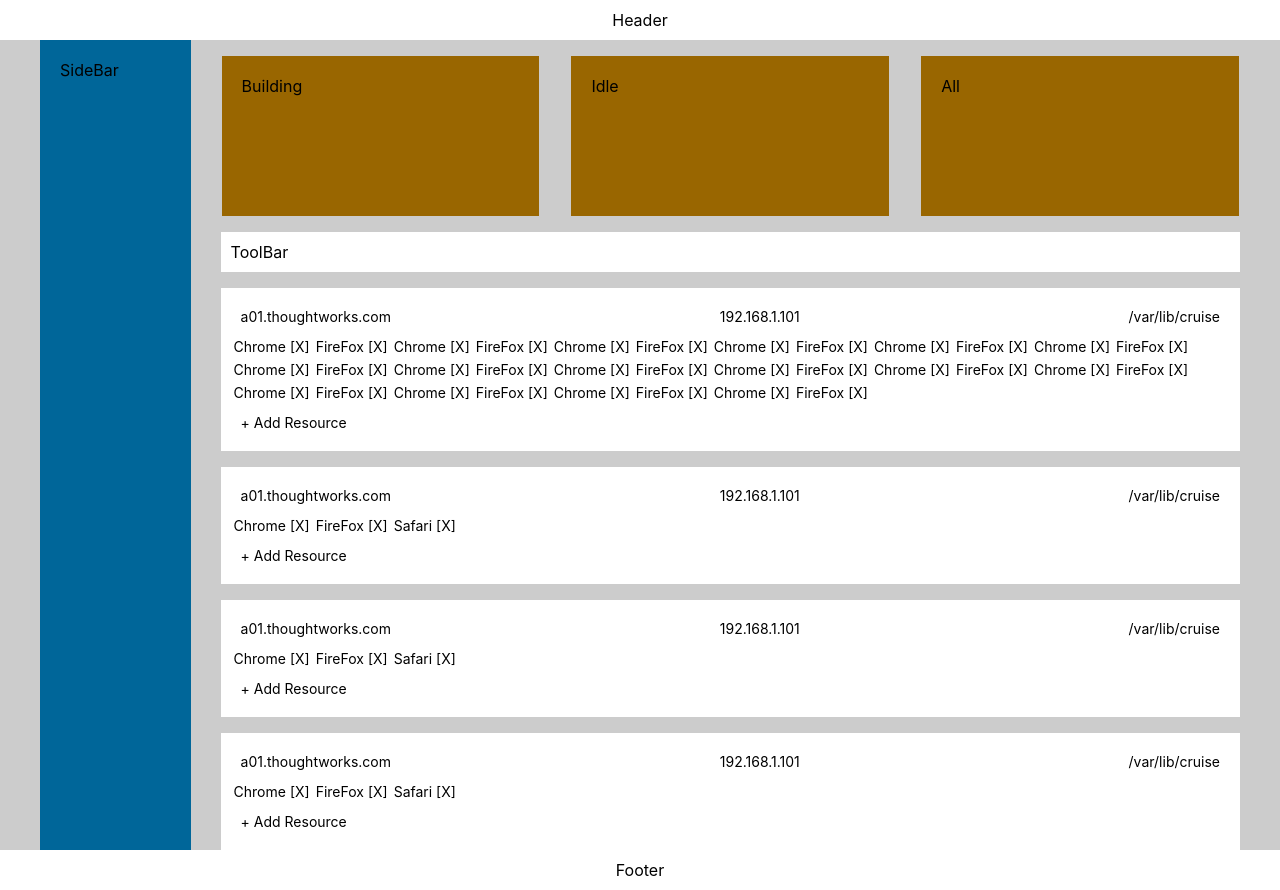
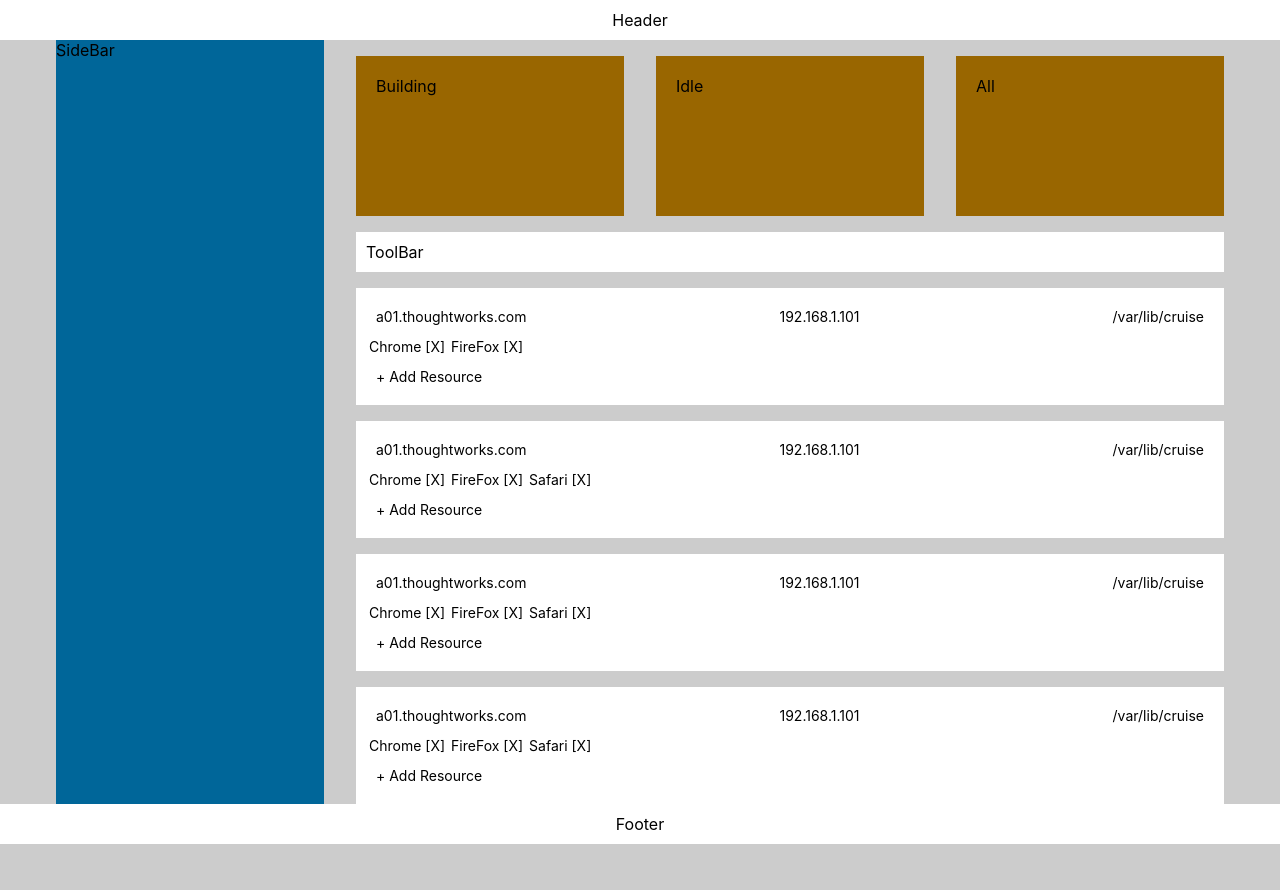
Before and after one commit to fang-lin/interview-cruise, a website built with Parcel: page src/index.html in a window 1280 px wide. After the commit the page ends 844 px from the top, so only its background shows below. Built offline with nearby package versions, Linux system fonts and the light colour scheme.

Commit message:
sidebar, modal and style.

```diff
--- a/src/components/SideBar.js
+++ b/src/components/SideBar.js
@@ -2,8 +2,10 @@ import Component from './Component';
 
 export default class SideBar extends Component {
   render() {
-    return `<aside class="sidebar">
-                SideBar
-           </aside>`;
+    return `<div class="sidebar-wrapper">
+                <aside class="sidebar">
+                    SideBar
+                </aside>
+           </div>`;
   }
 }
--- a/src/index.js
+++ b/src/index.js
@@ -6,7 +6,7 @@ const agents = [{
   domain: 'a01.thoughtworks.com',
   ip: '192.168.1.101',
   path: '/var/lib/cruise',
-  resources: ['Chrome', 'FireFox','Chrome', 'FireFox','Chrome', 'FireFox','Chrome', 'FireFox','Chrome', 'FireFox','Chrome', 'FireFox','Chrome', 'FireFox','Chrome', 'FireFox','Chrome', 'FireFox','Chrome', 'FireFox','Chrome', 'FireFox','Chrome', 'FireFox','Chrome', 'FireFox','Chrome', 'FireFox','Chrome', 'FireFox','Chrome', 'FireFox',],
+  resources: ['Chrome', 'FireFox'],
 }, {
   domain: 'a01.thoughtworks.com',
   ip: '192.168.1.101',
--- a/src/styles.css
+++ b/src/styles.css
@@ -32,23 +32,29 @@ footer {
     flex: 1;
 }
 
+.sidebar-wrapper {
+    width: 25%;
+    padding: 0 16px;
+    box-sizing: border-box;
+}
+
 .sidebar {
-    width: 280px;
+    height: 100%;
     background: #069;
-    padding: 20px;
 }
 
 .main {
-    flex-grow: 1;
-    margin: 0 0 0 30px;
+    width: 75%;
+    padding: 0 16px;
     overflow: hidden;
     display: flex;
     flex-direction: column;
+    box-sizing: border-box;
 }
 
 .state-cards {
     display: flex;
-    margin: 16px -15px 8px -15px;
+    margin: 16px -16px 8px -16px;
 }
 
 .state-card {
```
